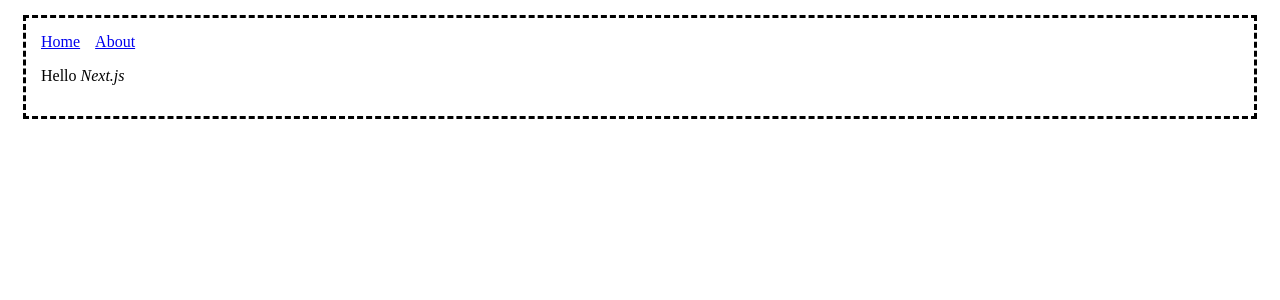
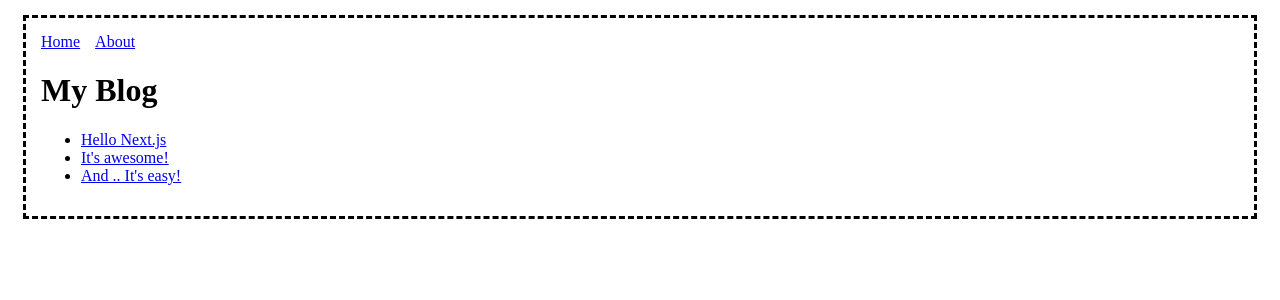
Before and after one commit to codingEzio/code_js_lib_nextjs_messin_around, a Next.js app: page / in a window 1280 px wide. Shown: the top 300 px of the page. Built offline with nearby package versions, Linux system fonts and the light colour scheme.

Commit message:
Custom element with 'props'

```diff
--- a/pages/index.js
+++ b/pages/index.js
@@ -23,10 +23,21 @@ import Layout from '../components/MyLayout'
     </Link>
 */
 
-const Index = () => (
+const PostLink = (props) => (
+    <li>
+        <Link href={`/post?title=${props.title}`}>
+            <a>{props.title}</a>
+        </Link>
+    </li>
+)
+
+export default () => (
     <Layout>
-        <p>Hello <em>Next.js</em></p>
+        <h1>My Blog</h1>
+        <ul>
+            <PostLink title="Hello Next.js" />
+            <PostLink title="It's awesome!" />
+            <PostLink title="And .. It's easy!" />
+        </ul>
     </Layout>
 )
-
-export default Index
```
